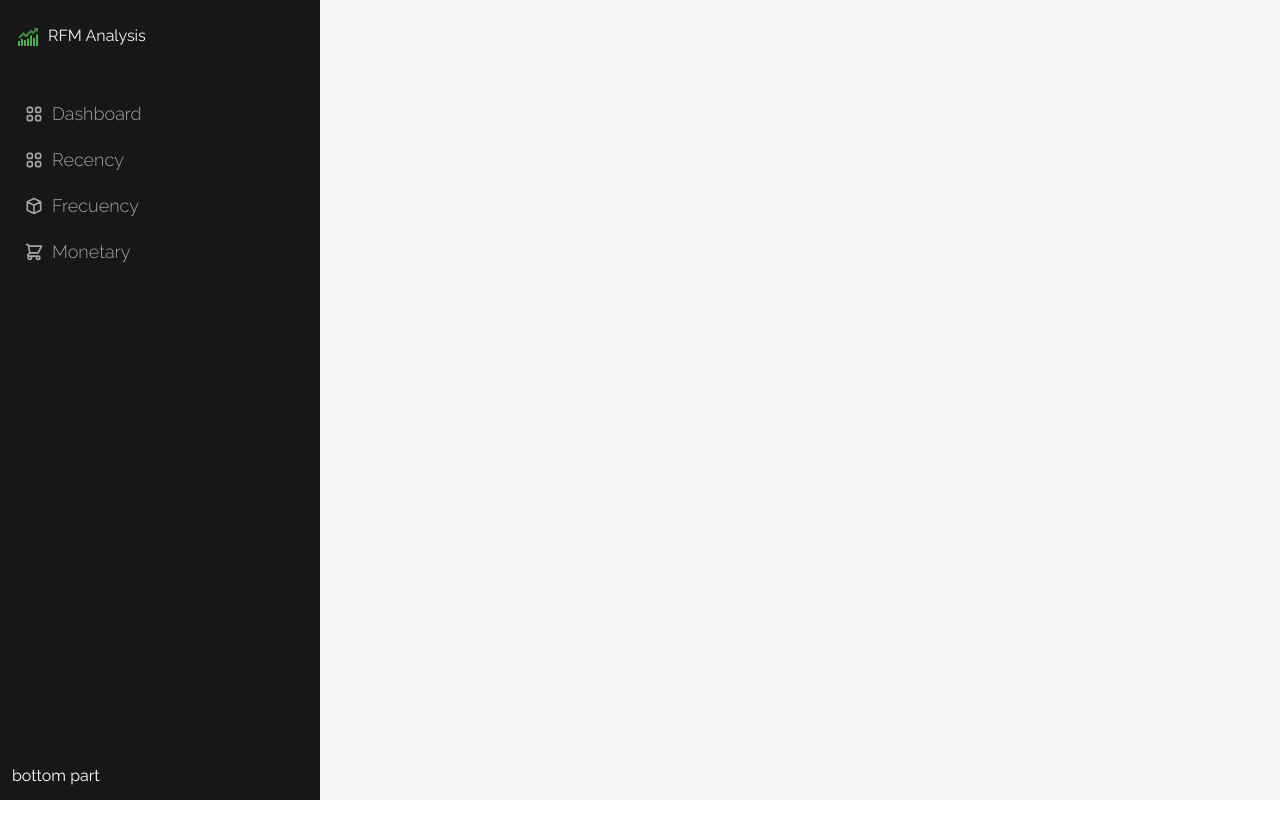
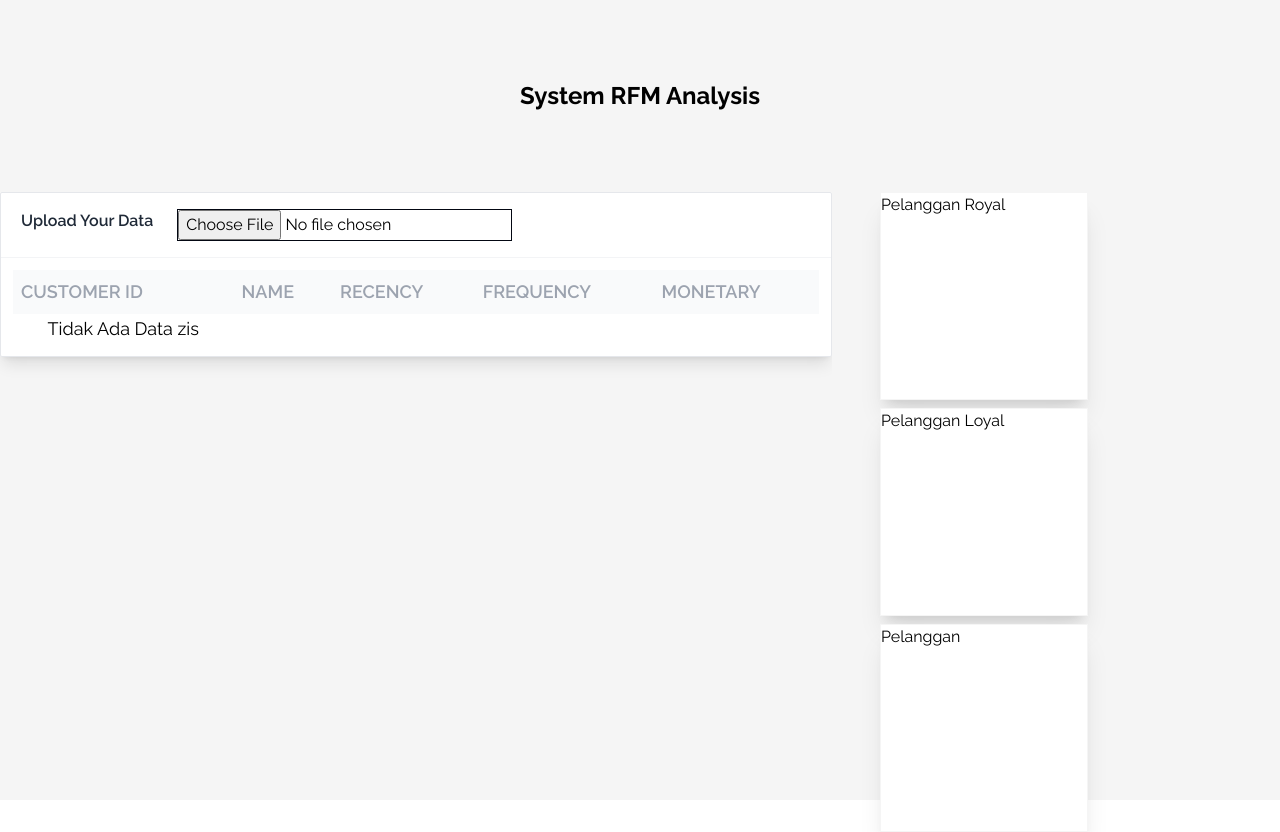
Before and after one commit to TegarMachfuzi/rfm-analysis-react.js, a React (Create React App) app: page /rfm in a window 1280 px wide. Before the commit the page ends 800 px from the top, so only its background shows below. Built offline with nearby package versions, Linux system fonts and the light colour scheme.

Commit message:
add new logic and view fcuency and monetary

```diff
--- a/src/App.js
+++ b/src/App.js
@@ -10,10 +10,11 @@ function App() {
   return (
     <Router>
       <div className='flex flex-row bg-neutral-100 h-screen w-screen'>
-        <Sidebar/>
+        {/* <Sidebar/> */}
         <Routes>
         <Route path='/' element={<Dashboard/>}/>
-        <Route path='recency' element={<FormUpload/>}/>
+        <Route path='rfm' element={<FormUpload/>}/>
+
       </Routes>
       </div>
 
--- a/src/components/FormUpload.jsx
+++ b/src/components/FormUpload.jsx
@@ -3,7 +3,7 @@ class FormUpload extends Component {
     constructor(props) {
         super(props);
         this.state = {
-            recencyData: [], // Data CSV yang akan dibaca
+            data: [],     // Data CSV yang akan dibaca
         };
     }
 
@@ -36,7 +36,8 @@ class FormUpload extends Component {
             reader.onload = (e) => {
                 const csvText = e.target.result;
                 const customerData = this.parseCSVData(csvText);
-                this.calculateRecency(customerData);
+                this.calculateRFM(customerData);
+                // this.calculateFrequency(customerData);
             };
 
             reader.readAsText(file);
@@ -44,7 +45,7 @@ class FormUpload extends Component {
     };
 
 
-    calculateRecency = (customerData) => {
+    calculateRFM = (customerData) => {
         const filtered = []
         customerData.forEach(item => {
             const exist = filtered.find(f => f.CustomerID === item.CustomerID)
@@ -53,13 +54,9 @@ class FormUpload extends Component {
                 filtered.push({ CustomerID, Name })
             }
         })
-        // const Recency = customerData.filter(f => f.CustomerID === item.CustomerID).reduce((f, val) => {
-        //     const transactionDate = new Date(f.Date);
-        //     const timeDifference = currentDate - transactionDate;
-        //     const daysDifference = Math.floor(timeDifference / (1000 * 60 * 60 * 24));
-        //     return daysDifference > val ? daysDifference : val
-        // }, 0)
-        const recencyData = filtered.map(item => {
+
+
+        const result = filtered.map(item => {
             const arrFilter = customerData.filter(f => f.CustomerID === item.CustomerID)
             const largest = arrFilter.reduce((prev, val) => {
                 if (!prev) return val
@@ -67,30 +64,38 @@ class FormUpload extends Component {
                 const currentDiffDays = this.calculateDifferenceDays(val.Date)
                 return prevDiffDays < currentDiffDays ? prev : val
             }, undefined)
-            console.log("largest", largest)
             const Recency = this.calculateDifferenceDays(largest.Date)
+            const Frequency = arrFilter.length;
+            const Monetary = arrFilter.reduce((prev, next) => prev + next.NetSales, 0)
+            console.log('cek frekuensi', Monetary)
             return {
                 ...item,
-                Recency
+                Recency,
+                Frequency,
+                Monetary
             }
         }
         )
-        // const recencyData = customerData.map((customer) => {
-        //     const transactionDate = new Date(customer.Date);
-        //     const timeDifference = currentDate - transactionDate;
-        //     const daysDifference = Math.floor(timeDifference / (1000 * 60 * 60 * 24));
-        //     return {
-        //         CustomerID: customer.CustomerID,
-        //         Name: customer.Name,
-        //         Recency: daysDifference,
-        //     };
-        // });
-        console.log("Recency Data", recencyData)
 
-        this.setState({ recencyData });
+        this.setState({ data: result });
     };
 
 
+    // calculateFrequency = (customerData) => {
+    //     const frequencyMap = {};
+    //     customerData.forEach(customer => {
+    //         const CustomerID = customer.CustomerID;
+    //         if (frequencyMap[CustomerID]) {
+    //             frequencyMap[CustomerID]++;
+    //         } else {
+    //             frequencyMap[CustomerID] = 1;
+    //             console.log('cek frekuensi', frequencyMap);
+    //         }
+    //     }
+    //     );
+    //     const Frequency = this.calculateFrequency(customerData, frequencyMap)
+    //     return Frequency
+    // }
 
     calculateDifferenceDays = (date) => {
         const currentDate = new Date(); // Tanggal referensi (biasanya hari ini)
@@ -122,16 +127,21 @@ class FormUpload extends Component {
     }
     render() {
         return (
-            <div className='w-full mx-auto flex flex-col items-center h-screen overflow-y-auto py-20'>
+            <div className='w-full flex flex-col max-h-screen'>
+                <div className='flex w-full justify-center items-center py-20'>
+                    <p className='text-2xl font-bold'>System RFM Analysis</p>
+                </div>
+                <div className='w-full flex'>
+                    <div className='w-full mx-auto flex flex-col items-center max-h-[75vh] overflow-y-auto'>
                         <div className="w-full max-w-screen-2xl mx-auto bg-white shadow-lg rounded-sm border border-gray-200">
                             <header className="px-5 py-4 border-b border-gray-100 flex w-full space-x-6">
-                        <h2 className="font-semibold text-gray-800">Recency</h2>
+                                <h2 className="font-semibold text-gray-800">Upload Your Data</h2>
                                 <input type="file" accept=".csv" className='border border-gray-950' onChange={this.handleFileChange} />
                             </header>
                             <div className="p-3">
                                 <div className="overflow-x-auto">
                                     <table className="table-auto w-full">
-                                <thead className="text-xs font-semibold uppercase text-gray-400 bg-gray-50">
+                                        <thead className="text-lg font-semibold uppercase text-gray-400 bg-gray-50">
                                             <tr>
                                                 <th className="p-2 whitespace-nowrap">
                                                     <div className="font-semibold text-left">Customer ID</div>
@@ -142,10 +152,16 @@ class FormUpload extends Component {
                                                 <th className="p-2 whitespace-nowrap">
                                                     <div className="font-semibold text-left">Recency</div>
                                                 </th>
+                                                <th className="p-2 whitespace-nowrap">
+                                                    <div className="font-semibold text-left">Frequency</div>
+                                                </th>
+                                                <th className="p-2 whitespace-nowrap">
+                                                    <div className="font-semibold text-left">Monetary</div>
+                                                </th>
                                             </tr>
                                         </thead>
-                                <tbody className="text-sm divide-y divide-gray-100">
-                                    {this.state.recencyData.length ? this.state.recencyData.map((customer, index) => (
+                                        <tbody className="text-xl divide-y divide-gray-100">
+                                            {this.state.data.length ? this.state.data.map((customer, index) => (
                                                 <tr key={customer.CustomerID}>
                                                     <td className="p-2 whitespace-nowrap">
                                                         <div className="text-left">{customer.CustomerID}</div>
@@ -155,6 +171,12 @@ class FormUpload extends Component {
                                                     </td>
                                                     <td className="p-2 whitespace-nowrap">
                                                         <div className="text-left">{customer.Recency}</div>
+                                                    </td>
+                                                    <td className="p-2 whitespace-nowrap">
+                                                        <div className="text-left">{customer.Frequency}</div>
+                                                    </td>
+                                                    <td className="p-2 whitespace-nowrap">
+                                                        <div className="text-left">{customer.Monetary}</div>
                                                     </td>
                                                 </tr>
                                             )) : (
@@ -168,6 +190,13 @@ class FormUpload extends Component {
                             </div>
                         </div>
                     </div>
+                    <div className='max-w-md w-full grid gap-2 px-12 overflow-y-auto '>
+                        <div className='w-52 h-52 bg-white border border-neutral-100 shadow-xl'>Pelanggan Royal</div>
+                        <div className='w-52 h-52 bg-white border border-neutral-100 shadow-xl'>Pelanggan Loyal</div>
+                        <div className='w-52 h-52 bg-white border border-neutral-100 shadow-xl'>Pelanggan</div>
+                    </div>
+                </div>
+            </div>
 
         );
     }
```
Also changed, not shown: src/components/Frequency.jsx (deleted, +0 -117 lines). Lines whose indentation alone changed are shown as unchanged.
